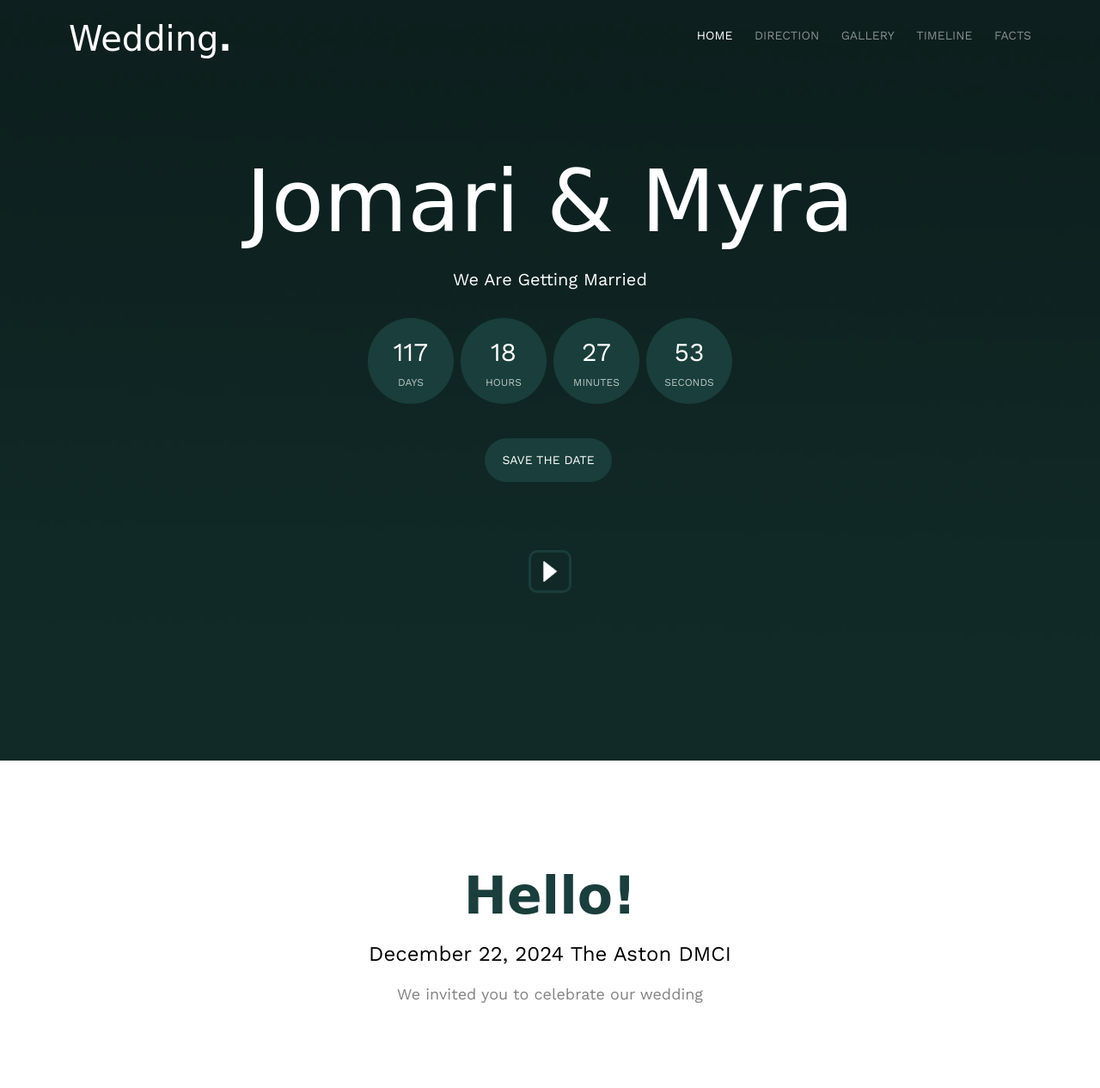
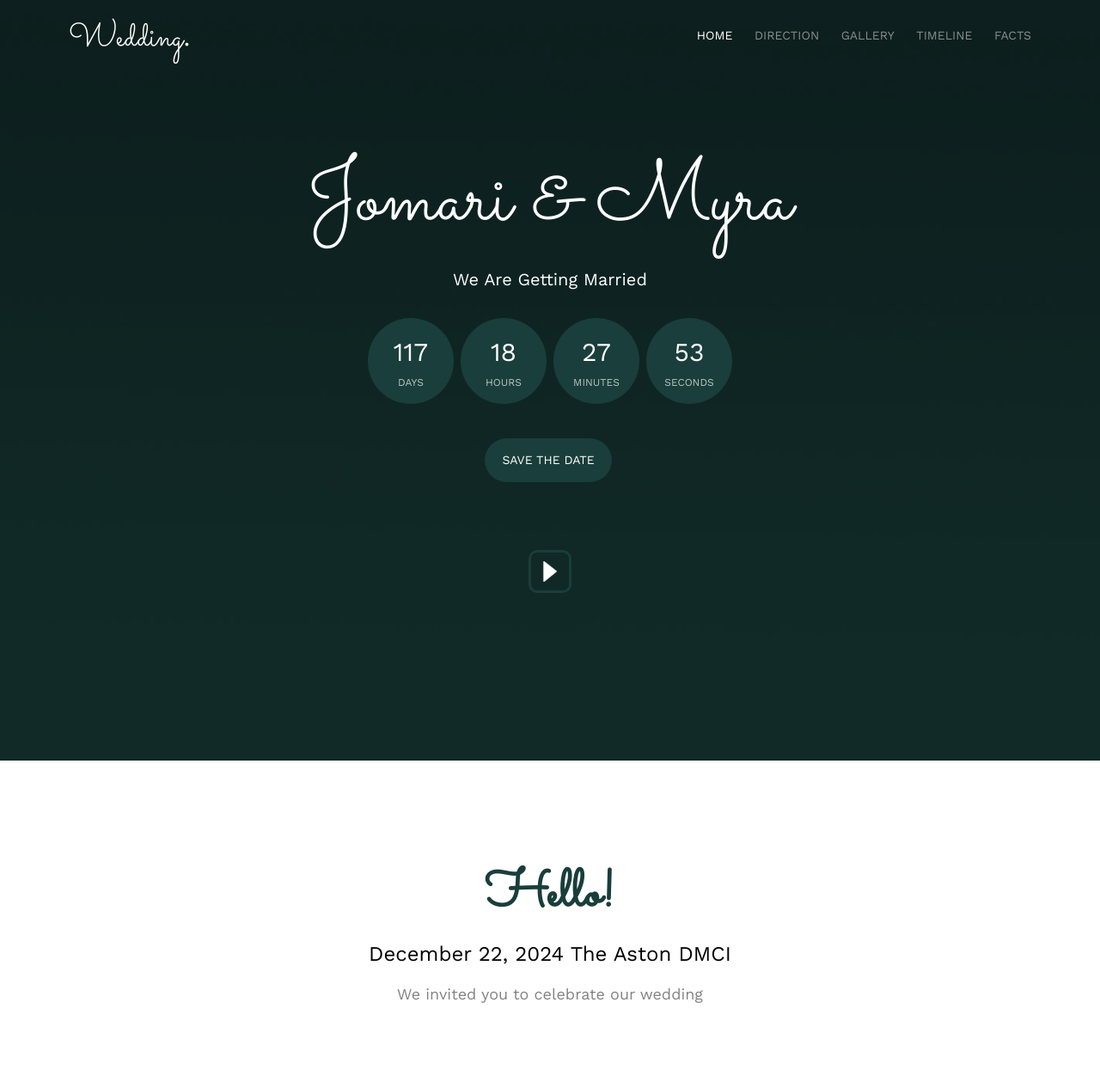
Before and after one commit to jomrodz27/jomari_myra, a plain HTML site: page index.html in a window 1280 px wide. Shown: the part 15-1281 px from the top of the page at 86% size. Drawn offline with nearby package versions, Linux system fonts and the light colour scheme; files whose address does not match are found by name.

Commit message:
Update style.css

```diff
--- a/css/style.css
+++ b/css/style.css
@@ -7,7 +7,7 @@
 }
 /* =======================================================
 *
-*   Template Style
+* 	Template Style
 *
 * ======================================================= */
 body {
@@ -103,7 +103,7 @@ h1, h2, h3, h4, h5, h6, figure {
   margin: 0;
   padding: 0;
   line-height: 40px;
-  font-family: "Rouge Script", cursive;
+  font-family: "Sacramento", Arial, serif;
 }
 .fh5co-nav a {
   padding: 5px 10px;
@@ -844,7 +844,7 @@ form label {
   margin-bottom: 0px;
   font-size: 100px;
   line-height: 1.5;
-  font-family: "Rouge Script", cursive;
+  font-family: "Sacramento", Arial, serif;
 }
 @media screen and (max-width: 768px) {
   #fh5co-header .display-tc h1,
@@ -1065,7 +1065,7 @@ form label {
   }
 }
 .couple-half h3 {
-  font-family: "Rouge Script", cursive;
+  font-family: "Sacramento", Arial, serif;
   color: #193e3b;
   font-size: 30px;
 }
@@ -1182,7 +1182,7 @@ form label {
   line-height: 1.5;
   font-weight: bold;
   color: #193e3b;
-  font-family: "Rouge Script", cursive;
+  font-family: "Sacramento", Arial, serif;
 }
 @media screen and (max-width: 768px) {
   .fh5co-heading h2 {
```
